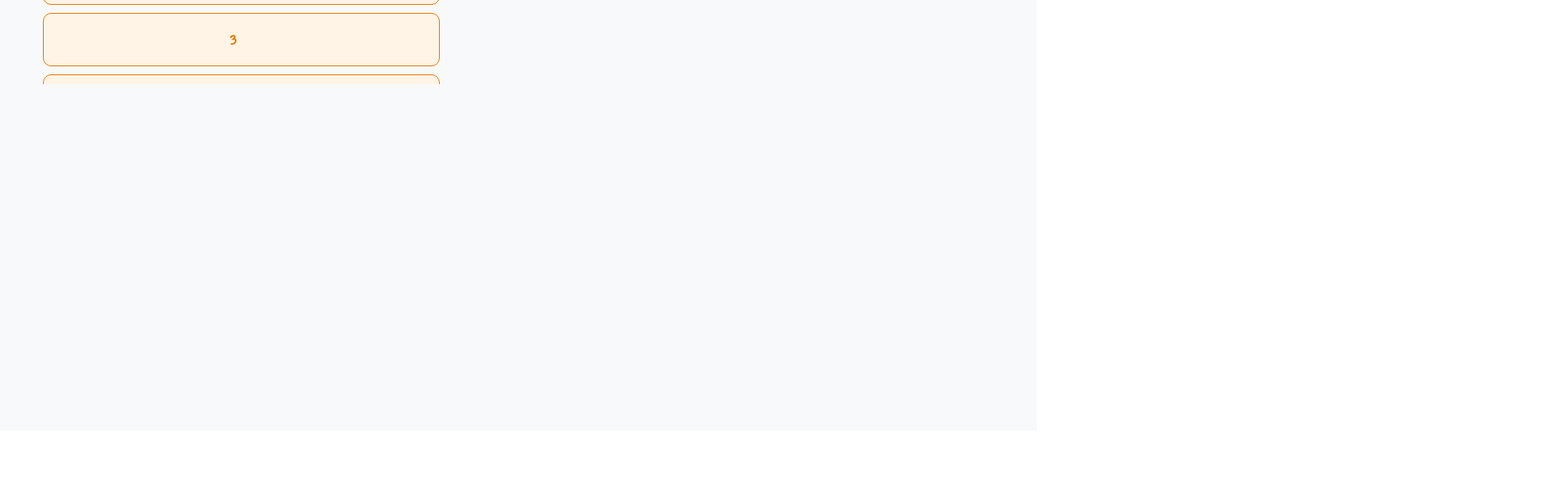
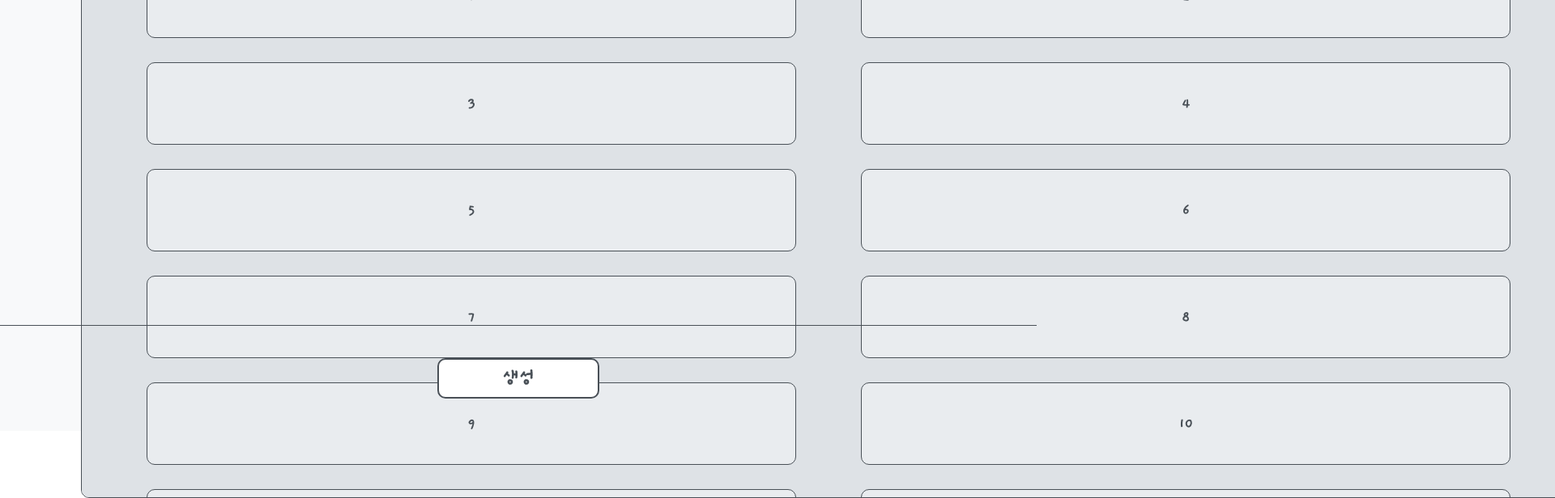
Before and after one commit to songsihyeon/memoBoard, a React (Create React App) app: page / in a window 1280 px wide. Shown: the part 267-883 px from the top of the page at 81% size, 1920 px wide, since content can reach past the window. Before the commit the page ends 800 px from the top, so only its background shows below. Built offline with nearby package versions, Linux system fonts and the light colour scheme.

Commit message:
Styling main page

```diff
--- a/public/index.html
+++ b/public/index.html
@@ -3,8 +3,8 @@
   <head>
     <meta charset="utf-8" />
     <meta name="viewport" content="width=device-width, initial-scale=1" />
-
-    <title>Notes App</title>
+    <link rel="icon" href="%PUBLIC_URL%/favicon.ico" />
+    <title>DD | Daily Diary</title>
   </head>
   <body>
     <div id="root"></div>
--- a/src/Screens/DrawMain.js
+++ b/src/Screens/DrawMain.js
@@ -18,9 +18,9 @@ const SearchBox = styled.input`
   margin-top: 0px;
   margin-left: 200px;
   border-radius: 25px;
-  border: 1px solid #e67700;
-  background: #fff4e6;
-  color: #e67700;
+  border: 1px solid #495057;
+  background: #e9ecef;
+  color: #495057;
 `;
 
 function DrawMain() {
@@ -31,9 +31,9 @@ function DrawMain() {
           <SearchBox placeholder="🔍 날짜를 검색하세요. ex) 6월 19일" />
         </Header>
         <BoxItemList />
-        {/* <Footer>
+        <Footer>
           <Button Text="생성" Pathes="/write" />
-        </Footer> */}
+        </Footer>
       </ContentBox>
     </>
   );
--- a/src/Screens/Footer.js
+++ b/src/Screens/Footer.js
@@ -2,11 +2,16 @@ import React from 'react';
 import styled from 'styled-components';
 
 const BoxFooter = styled.div`
-  width: 31rem;
-  height: 5rem;
-  margin-left: 50px;
-  margin-top: 20px;
+  display: flex;
+  align-items: center;
+  justify-content: center;
+  position: absolute;
+  left: 0;
+  bottom: 0;
+  padding: 40px 0;
+  width: 100%;
   background: none;
+  border-top: 1px solid #495057;
 `;
 
 function Footer({ children }) {
--- a/src/Screens/Header.js
+++ b/src/Screens/Header.js
@@ -9,14 +9,14 @@ const BoxHeader = styled.div`
   display: flex;
   justify-content: center;
   align-items: center;
-  border-bottom: 1px solid #e67700;
+  border-bottom: 1px solid #495057;
 `;
 
 const Title = styled.div`
   font-size: 88px;
   font-weight: bold;
   font-family: 'Gaegu';
-  color: #e67700;
+  color: #495057;
   margin-top: 30px;
   margin-left: 700px;
   display: inline;
@@ -26,7 +26,7 @@ const SubTitle = styled.div`
   font-size: 32px;
   font-weight: bold;
   font-family: 'Gaegu';
-  color: #e67700;
+  color: #495057;
   padding-left: 10px;
   margin-top: 60px;
   display: inline;
--- a/src/components/BoxItem.js
+++ b/src/components/BoxItem.js
@@ -2,21 +2,28 @@ import React from 'react';
 import styled from 'styled-components';
 
 const Item = styled.div`
-  margin-bottom: 10px;
-  padding-right: 20px;
+  margin-left: 80px;
+  margin-bottom: 30px;
   display: flex;
   align-items: center;
   justify-content: center;
-  background: #fff4e6;
-  width: 29.25rem;
-  height: 4rem;
-  border: 1px solid #e67700;
+  background: #e9ecef;
+  width: 800px;
+  height: 100px;
+  border: 1px solid #495057;
   border-radius: 10px;
   cursor: pointer;
-  color: #e67700;
+  color: #495057;
   font-weight: bold;
   font-size: 18px;
   font-family: 'Gaegu';
+  float: left;
+  &:nth-child(1) {
+    margin-top: 30px;
+  }
+  &:nth-child(2) {
+    margin-top: 30px;
+  }
 `;
 
 function BoxItem({ children }) {
--- a/src/components/BoxItemList.js
+++ b/src/components/BoxItemList.js
@@ -4,17 +4,14 @@ import BoxItem from './BoxItem';
 
 const ScrollSection = styled.div`
   overflow: scroll;
-  width: 1000px;
-  height: 15rem;
-  margin-left: 53px;
-  margin-top: 20px;
+  background: #dee2e6;
+  width: 1850px;
+  height: 700px;
+  margin-left: 100px;
+  margin-top: 70px;
+  border-radius: 10px;
+  border: 1px solid #495057;
   &::-webkit-scrollbar {
-    /* 세로 스크롤 넓이 */
-    // width: 8px;
-    /* 가로 스크롤 높이 */
-    /* height: 8px;
-    border-radius: 6px;
-    background: rgba(255, 255, 255, 0.4); */
     display: none;
   }
 `;
@@ -30,6 +27,12 @@ function BoxItemList() {
       <BoxItem>6</BoxItem>
       <BoxItem>7</BoxItem>
       <BoxItem>8</BoxItem>
+      <BoxItem>9</BoxItem>
+      <BoxItem>10</BoxItem>
+      <BoxItem>11</BoxItem>
+      <BoxItem>12</BoxItem>
+      <BoxItem>13</BoxItem>
+      <BoxItem>14</BoxItem>
     </ScrollSection>
   );
 }
--- a/src/components/Button.js
+++ b/src/components/Button.js
@@ -3,23 +3,24 @@ import styled from 'styled-components';
 import { Link } from 'react-router-dom';
 
 const ButtonStyle = styled.button`
-  height: 2rem;
-  width: 6rem;
-  font-size: 1rem;
+  height: 50px;
+  width: 200px;
+  font-size: 24px;
+  font-weight: bold;
+  font-family: 'Gaegu';
   outline: none;
   border: none;
-  border-radius: 4px;
+  border-radius: 10px;
   cursor: pointer;
+  color: white;
 
-  color: white;
-  background: #e67700;
+  background: white;
+  color: #495057;
+  border: 2px solid #495057;
   &:hover {
-    background: white;
-    color: #e67700;
-    border: 1px solid #e67700;
+    background: #495057;
+    color: white;
   }
-  margin-left: 24rem;
-  margin-top: 1.5rem;
 `;
 
 function Button({ Text, Pathes }) {
```
Also changed, not shown: 1 other file (tests, documents, lock files or other folders).
